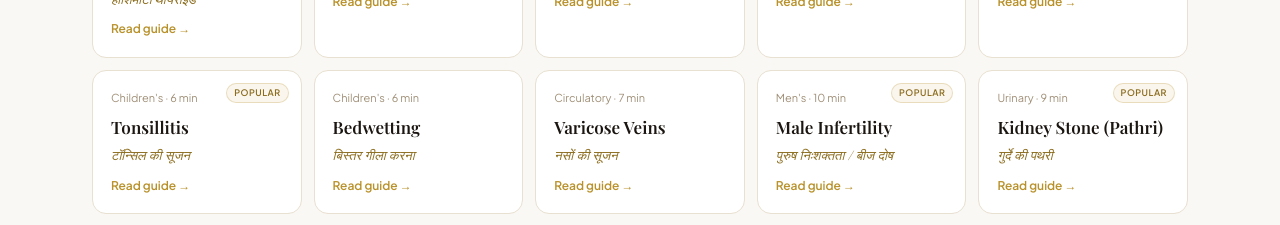
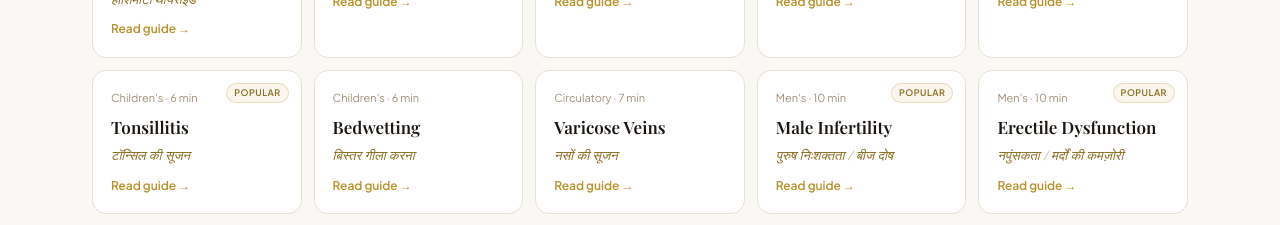
Before and after one commit to homeopediahope-health/homeopedia, a Next.js app: page /diseases in a window 1280 px wide. Shown: the part 2556-2781 px from the top of the page. Built offline with nearby package versions, Linux system fonts and the light colour scheme; a web font is replaced by a local one.

Commit message:
Add erectile dysfunction to diseases list

```diff
--- a/app/diseases/page.tsx
+++ b/app/diseases/page.tsx
@@ -81,6 +81,7 @@ const ALL_DISEASES = [
   { slug: 'varicose-veins',            title: 'Varicose Veins',          hindi: 'नसों की सूजन',            cat: 'Circulatory', min: 7,              h: 'naso ki sujan phuli hui naasein paon dard' },
   // Men's Health
   { slug: 'male-infertility',            title: 'Male Infertility',        hindi: 'पुरुष निःशक्तता / बीज दोष', cat: "Men's",      min: 10, hot: true,  h: 'male infertility purush nishfalta sperm count badhana shukranu beej dosh mardana kamzori homeopathy' },
+  { slug: 'erectile-dysfunction',        title: 'Erectile Dysfunction',    hindi: 'नपुंसकता / मर्दों की कमज़ोरी', cat: "Men's",   min: 10, hot: true,  h: 'napunsakta mardana kamzori ED erection nahi aati ling mein tanav nahi mardon ki problem' },
   // Urinary
   { slug: 'kidney-stone',             title: 'Kidney Stone (Pathri)',   hindi: 'गुर्दे की पथरी',           cat: 'Urinary',     min: 9,  hot: true,  h: 'pathri gurde ki pathri stone NAFLD uric acid calcium' },
   { slug: 'recurrent-uti',            title: 'Recurrent UTI',           hindi: 'बार बार मूत्र संक्रमण',      cat: 'Urinary',     min: 8,  hot: true,  h: 'baar baar peshab infection UTI burning urine mahila urinary tract infection' },
```
